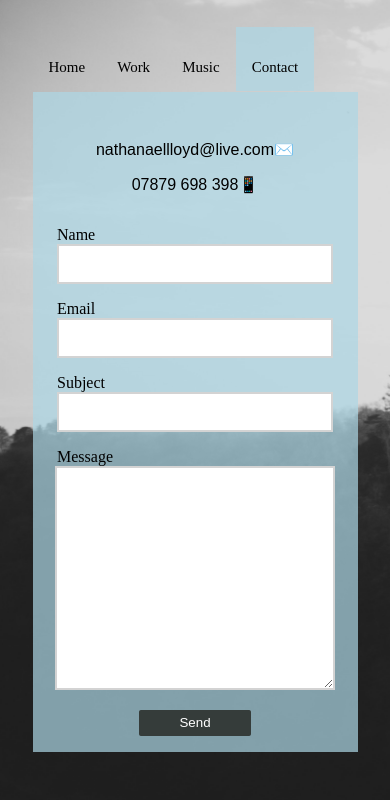
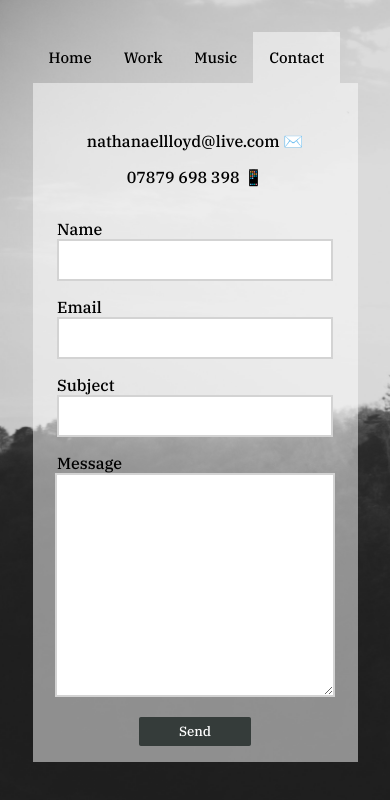
Before and after one commit to nathanaellloyd/portfolio-site, a React (Create React App) app: page /contact in a window 390 px wide. Shown: the top 800 px of the page. Built offline with nearby package versions, Linux system fonts and the light colour scheme.

Commit message:
add spaces on contact page, remove homepage emoji

```diff
--- a/src/Components/Contact.js
+++ b/src/Components/Contact.js
@@ -62,8 +62,8 @@ function Contact() {
 
 
     <div className="small-contact-text">
-      <p>nathanaellloyd@live.com<Emoji symbol="✉️"/></p>
-      <p>07879 698 398<Emoji symbol="📱"/></p>
+      <p>nathanaellloyd@live.com <Emoji symbol="✉️"/></p>
+      <p>07879 698 398 <Emoji symbol="📱"/></p>
     </div>
 
     <form onSubmit={ sendEmail } name="contact" action="/" method="POST" data-netlify="true" >
--- a/src/Components/Hero.js
+++ b/src/Components/Hero.js
@@ -2,22 +2,13 @@ import React, { Fragment } from 'react';
 import nate from '../images/logome.png';
 
 function Hero() {
-
-    const Emoji = props => (
-        <span
-          className="emoji"
-          role="img"
-        >
-          {props.symbol}
-        </span>
-      )
 
     return (
         <Fragment>
             <div className="blue-square">
                 <div className="hero-title-contents">
                 <h1 className="nate-lloyd">nate lloyd</h1>
-                <h2 className="web-developer">web developer<Emoji symbol="👨‍💻"/></h2>
+                <h2 className="web-developer">web developer</h2>
                 <img src={nate} alt="me" className="website-icon"/>
                 </div>
             </div>
--- a/src/Styling/contact.css
+++ b/src/Styling/contact.css
@@ -46,13 +46,13 @@
 }
 
 legend {
-    font-family: "Avenir";
+    font-family: "IBM Plex Serif";
     padding-top: 1rem;
     text-align: left;
 }
 
 input {
-    font-family: "Avenir";
+    font-family: "IBM Plex Serif";
     width: 100%;
 }
 
@@ -64,7 +64,7 @@ input {
         text-align: center;
         place-items: center;
         color: black;
-        background: rgba(173, 216, 230, 0.7);
+        background: rgba(255,255,255, 0.5);
         position: relative;
     }
 }
@@ -76,12 +76,12 @@ input {
         display: grid;
         place-items: center;
         color: black;
-        background: rgba(173, 216, 230, 0.7);
+        background: rgba(255,255,255, 0.5);
         position: relative;
 
     }
     input {
-        font-family: "Avenir";
+        font-family: "IBM Plex Serif";
         width: 90%;
     }
     textarea {
@@ -122,7 +122,7 @@ button {
     border-radius:0.12em;
     box-sizing: border-box;
     text-decoration:none;
-    font-family:'Avenir',sans-serif;
+    font-family:'IBM Plex Serif',sans-serif;
     color:white;
     background-color: #353c3a;
     text-align:center;
@@ -131,7 +131,7 @@ button {
     }
 
 .input-button:hover {
-    font-family:'Avenir',sans-serif;
+    font-family:'IBM Plex Serif',sans-serif;
     color: #353c3a;
     background-color: white;
     border-color: white;
@@ -144,6 +144,6 @@ input {
 }
 
 .small-contact-text {
-    font-family: 'Avenir',sans-serif;
+    font-family: 'IBM Plex Serif',sans-serif;
     margin-top: 3rem;
 }
--- a/src/Styling/hero.css
+++ b/src/Styling/hero.css
@@ -5,7 +5,7 @@
         display: grid;
         place-items: center;
         color: black;
-        background: rgba(173, 216, 230, 0.7);
+        background: rgba(255,255,255, 0.5);
         position: relative;
     }
 }
@@ -17,7 +17,7 @@
         display: grid;
         place-items: center;
         color: black;
-        background: rgba(173, 216, 230, 0.7);
+        background: rgba(255,255,255, 0.5);
         position: relative;
 
     }
--- a/src/Styling/music.css
+++ b/src/Styling/music.css
@@ -6,7 +6,7 @@
         text-align: center;
         place-items: center;
         color: black;
-        background: rgba(173, 216, 230, 0.7);
+        background: rgba(255,255,255, 0.5);
         position: relative;
     }
 }
@@ -18,11 +18,11 @@
         display: grid;
         place-items: center;
         color: black;
-        background: rgba(173, 216, 230, 0.7);
+        background: rgba(255,255,255, 0.5);
         position: relative;
     }
 }
 
 .coming-soon {
-    font-family: "Avenir";
+    font-family: "IBM Plex Serif";
 }
--- a/src/Styling/navbar.css
+++ b/src/Styling/navbar.css
@@ -11,7 +11,7 @@ nav {
 @media (min-width: 376px) {
     a {
         padding-bottom: 1.0rem;
-        padding-top: 2rem;
+        padding-top: 1rem;
         padding-left: 1rem;
         padding-right: 1rem;
         text-decoration:none;
@@ -42,15 +42,15 @@ ul {
 .link {
     text-decoration: none;
     font-size: 15px;
-    font-family: "Avenir";
+    font-family: "IBM Plex Serif";
     color: black;
     transition: all 0.3s;
 }
 
 .link:hover {
-    background-color: rgba(173, 216, 230, 0.7);
+    background-color: rgba(255,255,255, 0.5);
 }
 
 .activeLink  {
-    background-color: rgba(173, 216, 230, 0.7);
+    background-color: rgba(255,255,255, 0.5);
 }
--- a/src/Styling/work.css
+++ b/src/Styling/work.css
@@ -6,7 +6,7 @@
         text-align: center;
         place-items: center;
         color: black;
-        background: rgba(173, 216, 230, 0.7);
+        background: rgba(255,255,255, 0.5);
         position: relative;
     }
 }
@@ -18,11 +18,11 @@
         display: grid;
         place-items: center;
         color: black;
-        background: rgba(173, 216, 230, 0.7);
+        background: rgba(255,255,255, 0.5);
         position: relative;
     }
 }
 
 .coming-soon {
-    font-family: "Avenir";
+    font-family: "IBM Plex Serif";
 }
```
